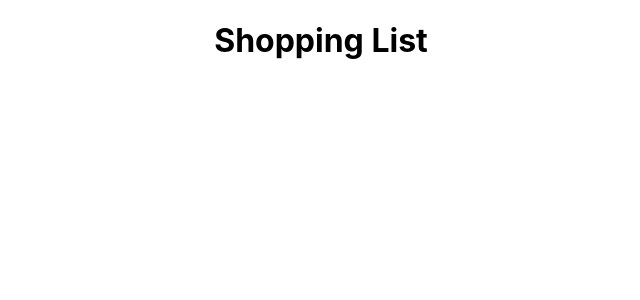
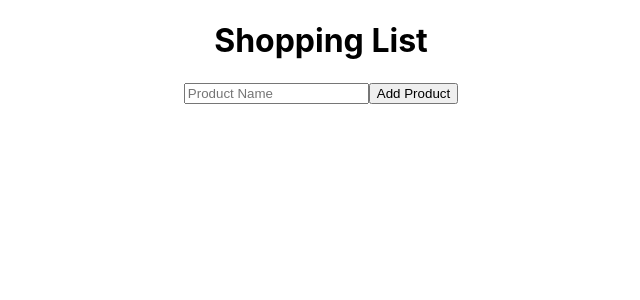
Before and after one commit to omtmana/shopping-app, a React (Create React App) app: page / in a window 1280 px wide. Shown: the top 300 px of the page, without its empty margins (319-959 px from the left). Built offline with nearby package versions, Linux system fonts and the light colour scheme.

Commit message:
Shopping form content added

```diff
--- a/src/App.tsx
+++ b/src/App.tsx
@@ -1,9 +1,10 @@
 import React, {useState, useEffect} from 'react';
+import ShoppingList from './components/ShoppingList';
+import Greeter from './components/Greeter';
+import ShoppingListForm from './components/ShoppingListForm';
+import Item from './models/item'
 import './App.css';
 
-import ShoppingList from './components/ShoppingList';
-import Greeter from './components/Greeter';
-import Item from './models/item'
 
 // interface Item {
 //   id: number;
@@ -30,6 +31,7 @@ function App() {
   return (
     <div className="App">
       <ShoppingList items={items}/>
+      <ShoppingListForm />
     </div>
   );
 }
--- a/src/components/ShoppingListForm.tsx
+++ b/src/components/ShoppingListForm.tsx
@@ -1,9 +1,18 @@
 import React from "react";
 
 function ShoppingListForm(): JSX.Element {
+
+   const handleSubmit = (e : React.FormEvent) => {
+      e.preventDefault()
+      console.log("Submitted!!!")
+   }
+
    return(
       <div>
-
+         <form onSubmit={handleSubmit}>
+            <input type="text" placeholder="Product Name"/>
+            <button> Add Product</button>
+         </form>
       </div>
    )
 }
```
